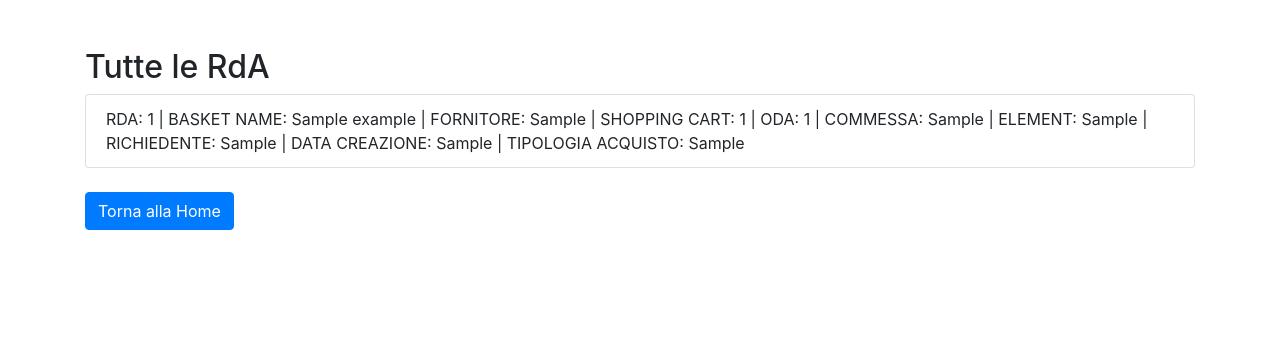
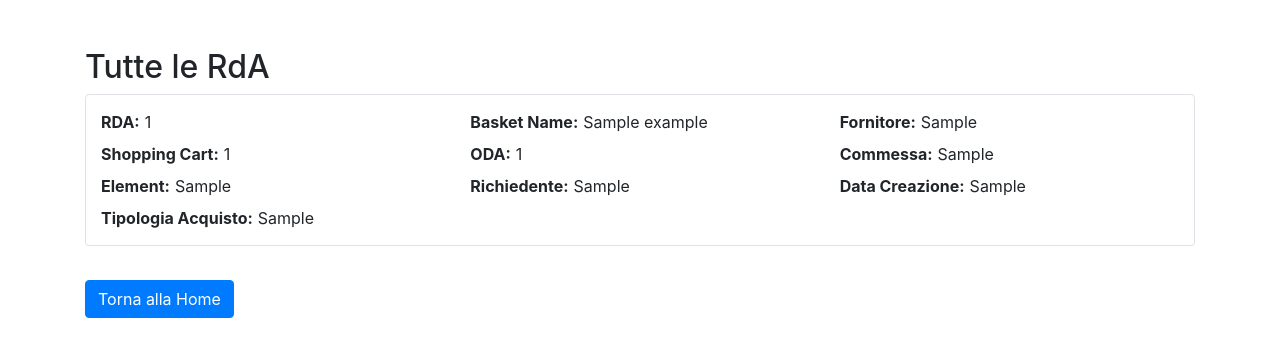
Before and after one commit to Growthack90/Piattaforma-DB, a Flask app: page /show_rdas in a window 1280 px wide. Shown: the top 357 px of the page. Run offline with Flask 3, Linux system fonts and the light colour scheme; tables that the repository leaves empty hold one stand-in row (values such as "Sample post"); some libraries are stand-ins or nearby versions.

Commit message:
major fix

```diff
--- a/app.py
+++ b/app.py
@@ -262,6 +262,16 @@ def delete_document():
 
     return jsonify({"success": True}), 200
 
+# Restituire elenco fornitori
+@app.route('/get_fornitori', methods=['GET'])
+def get_fornitori():
+    connection = get_fornitori_db_connection()
+    cursor = connection.cursor()
+    cursor.execute("SELECT fornitore FROM fornitori")
+    fornitori = [row['fornitore'] for row in cursor.fetchall()]
+    connection.close()
+    return jsonify({"fornitori": fornitori})
+
 #########################################################################################
 # SEARCH
 #########################################################################################
--- a/templates/rdas.html
+++ b/templates/rdas.html
@@ -6,15 +6,47 @@
     <title>Tutte le RdA</title>
     <!-- Bootstrap CSS -->
     <link href="https://stackpath.bootstrapcdn.com/bootstrap/4.5.2/css/bootstrap.min.css" rel="stylesheet">
+
+    <style>
+        .rda-item {
+            border: 1px solid #dee2e6;
+            border-radius: 5px;
+            margin-bottom: 10px;
+            padding: 15px;
+        }
+        .rda-label {
+            font-weight: bold;
+        }
+        .rda-value {
+            margin-left: 5px;
+        }
+    </style>
 </head>
 <body>
     <div class="container my-5">
         <h2>Tutte le RdA</h2>
         <ul class="list-group">
             {% for rda in rdas %}
-                <li class="list-group-item">
-                    RDA: {{ rda['rda'] }} | BASKET NAME: {{ rda['basket_name'] }} | FORNITORE: {{ rda['fornitore'] }} | SHOPPING CART: {{ rda['importo_sc'] }} | ODA: {{ rda['oda'] }} | COMMESSA: {{ rda['commessa'] }} | ELEMENT: {{ rda['element'] }} | RICHIEDENTE: {{ rda['richiedente'] }} | DATA CREAZIONE: {{ rda['data_creazione'] }} | TIPOLOGIA ACQUISTO: {{ rda['tipologia_acquisto'] }}
-                </li>
+            <div class="list-group-item rda-item">
+                <div class="row">
+                    <div class="col-md-4"><span class="rda-label">RDA:</span><span class="rda-value">{{ rda['rda'] }}</span></div>
+                    <div class="col-md-4"><span class="rda-label">Basket Name:</span><span class="rda-value">{{ rda['basket_name'] }}</span></div>
+                    <div class="col-md-4"><span class="rda-label">Fornitore:</span><span class="rda-value">{{ rda['fornitore'] }}</span></div>
+                </div>
+                <div class="row mt-2">
+                    <div class="col-md-4"><span class="rda-label">Shopping Cart:</span><span class="rda-value">{{ rda['importo_sc'] }}</span></div>
+                    <div class="col-md-4"><span class="rda-label">ODA:</span><span class="rda-value">{{ rda['oda'] }}</span></div>
+                    <div class="col-md-4"><span class="rda-label">Commessa:</span><span class="rda-value">{{ rda['commessa'] }}</span></div>
+                </div>
+                <div class="row mt-2">
+                    <div class="col-md-4"><span class="rda-label">Element:</span><span class="rda-value">{{ rda['element'] }}</span></div>
+                    <div class="col-md-4"><span class="rda-label">Richiedente:</span><span class="rda-value">{{ rda['richiedente'] }}</span></div>
+                    <div class="col-md-4"><span class="rda-label">Data Creazione:</span><span class="rda-value">{{ rda['data_creazione'] }}</span></div>
+                </div>
+                <div class="row mt-2">
+                    <div class="col-md-4"><span class="rda-label">Tipologia Acquisto:</span><span class="rda-value">{{ rda['tipologia_acquisto'] }}</span></div>
+                </div>
+            </div>
             {% endfor %}
         </ul>
         <a href="/" class="btn btn-primary mt-4">Torna alla Home</a>
```
Also changed, not shown: templates/modify.html (+79 -4 lines).
